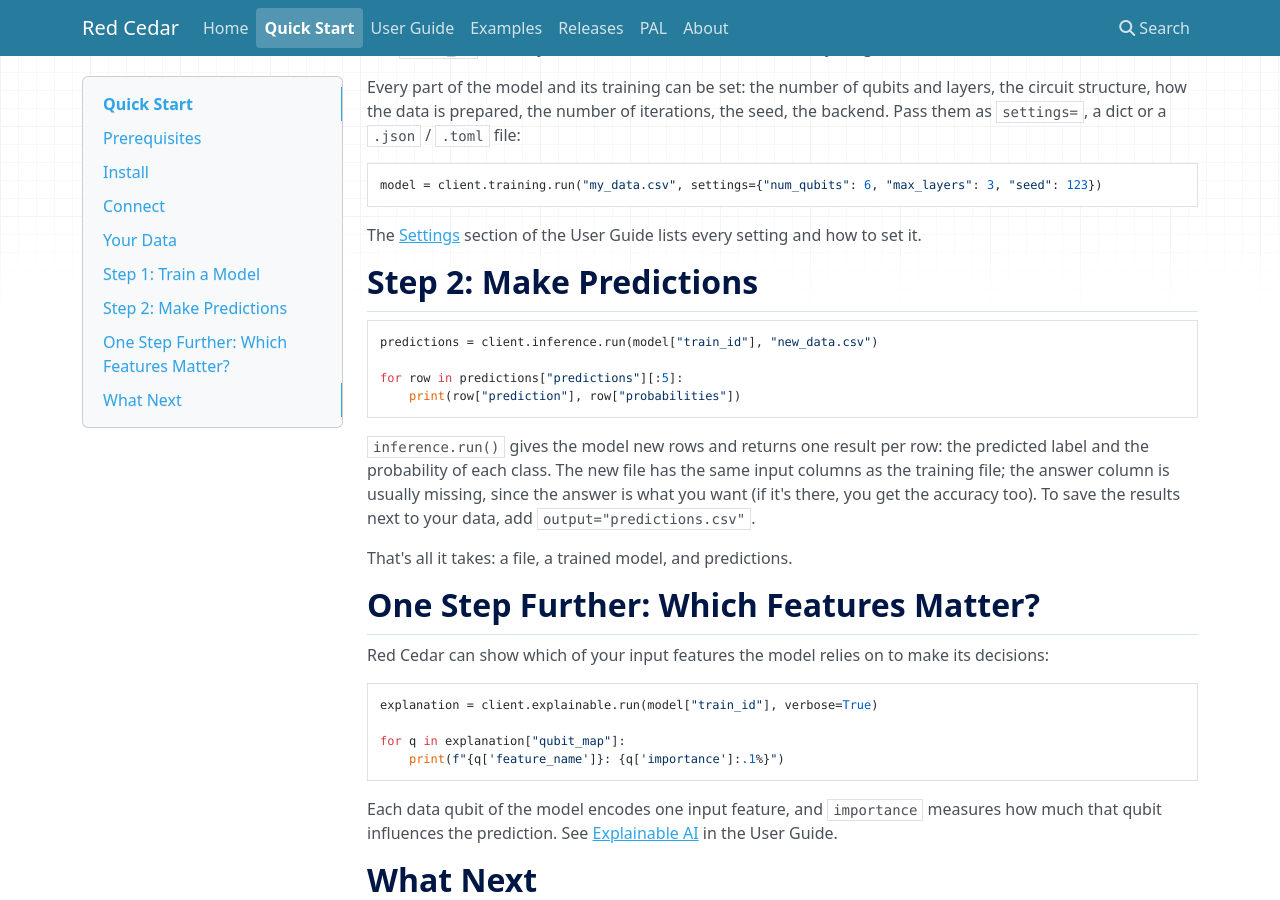
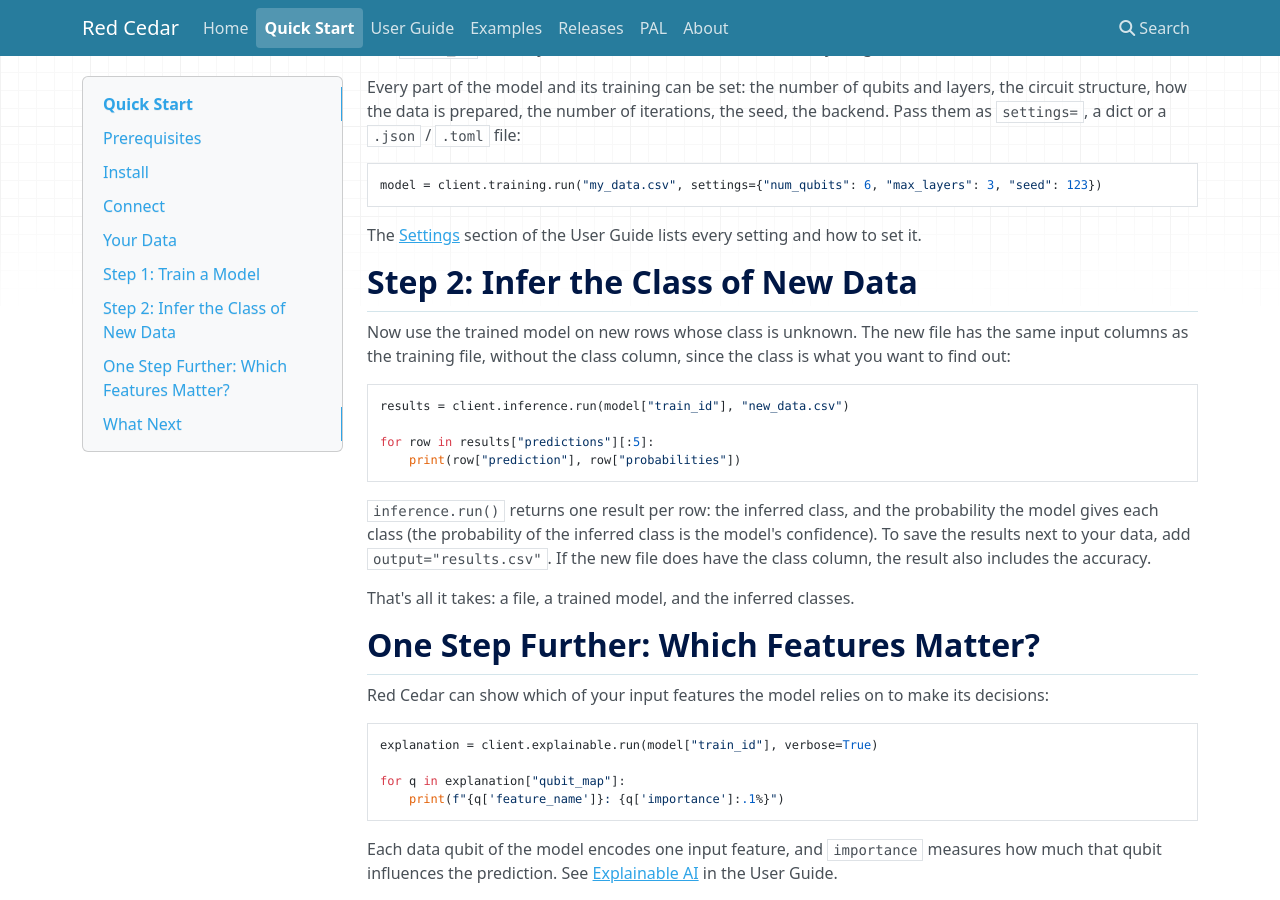
Before and after one commit to coherent-computing/redcedar, an MkDocs documentation site: the page built from doc/docs/quick_start.md, in a window 1280 px wide and 900 px high, scrolled down 1746 px. Built offline with MkDocs 1.6.1, drawn with Linux system fonts in a browser that asks for light colours; nearby versions of some CDN libraries.

Commit message:
Space before the progress dots; Quick Start page: infer the class of new data
- The progress line reads "Layer 1/2 ..." instead of "Layer 1/2...".
- Quick Start, Step 2 is "Infer the Class of New Data": the new file has no class
  column, and the probability of the inferred class is the model's confidence.

Co-Authored-By: Claude Opus 5.5 <noreply@anthropic.com>

````diff
--- a/doc/docs/quick_start.md
+++ b/doc/docs/quick_start.md
@@ -95,21 +95,23 @@ model = client.training.run("my_data.csv", settings={"num_qubits": 6, "max_layer
 
 The [Settings](user_guide.md#settings) section of the User Guide lists every setting and how to set it.
 
-## Step 2: Make Predictions
+## Step 2: Infer the Class of New Data
+
+Now use the trained model on new rows whose class is unknown. The new file has the same input columns as the
+training file, without the class column, since the class is what you want to find out:
 
 ```python
-predictions = client.inference.run(model["train_id"], "new_data.csv")
+results = client.inference.run(model["train_id"], "new_data.csv")
 
-for row in predictions["predictions"][:5]:
+for row in results["predictions"][:5]:
     print(row["prediction"], row["probabilities"])
 ```
 
-`inference.run()` gives the model new rows and returns one result per row: the predicted label and the
-probability of each class. The new file has the same input columns as the training file; the answer column is
-usually missing, since the answer is what you want (if it's there, you get the accuracy too). To save the
-results next to your data, add `output="predictions.csv"`.
+`inference.run()` returns one result per row: the inferred class, and the probability the model gives each
+class (the probability of the inferred class is the model's confidence). To save the results next to your data,
+add `output="results.csv"`. If the new file does have the class column, the result also includes the accuracy.
 
-That's all it takes: a file, a trained model, and predictions.
+That's all it takes: a file, a trained model, and the inferred classes.
 
 ## One Step Further: Which Features Matter?
 
````
Also changed, not shown: 1 other file.
